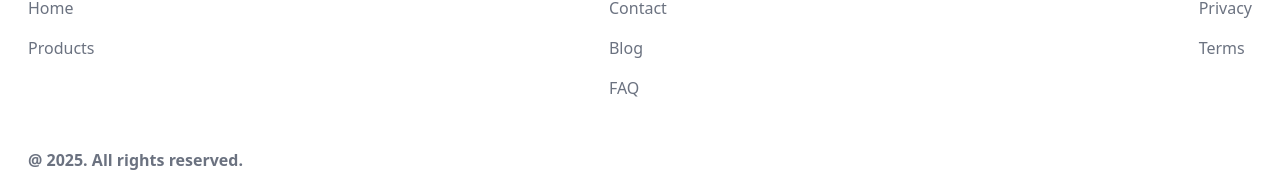
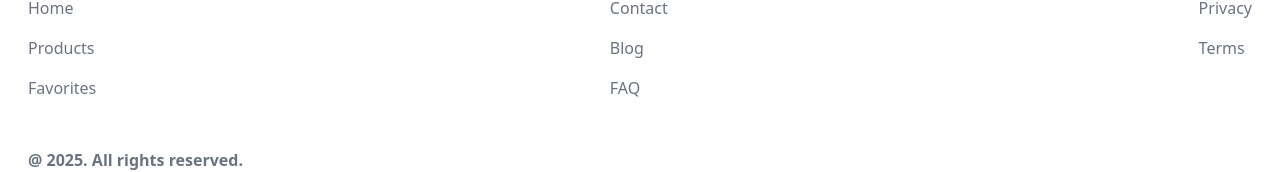
Before and after one commit to oscodesolution-devops/gift-ginnie, a React (Vite) app: page / in a window 1280 px wide. Shown: the part 4418-4590 px from the top of the page. Built offline with nearby package versions, Linux system fonts and the light colour scheme.

Commit message:
update : favourites in footer and navmenu

```diff
--- a/src/components/Footer/Footer.tsx
+++ b/src/components/Footer/Footer.tsx
@@ -40,6 +40,10 @@ const footerTabs: { title: string; tabs: { name: string; link: string }[] }[] =
           name: "Products",
           link: "/products",
         },
+        {
+          name:"Favorites",
+          link:"/favorites"
+        }
       ],
     },
     {
--- a/src/components/NavMenu/NavMenu.tsx
+++ b/src/components/NavMenu/NavMenu.tsx
@@ -10,6 +10,10 @@ const navItems = [
   {
     name: "Products",
     link: "/products",
+  },
+  {
+    name: "Favorites",
+    link: "/favorites",
   },
   {
     name: "Contact",
```
